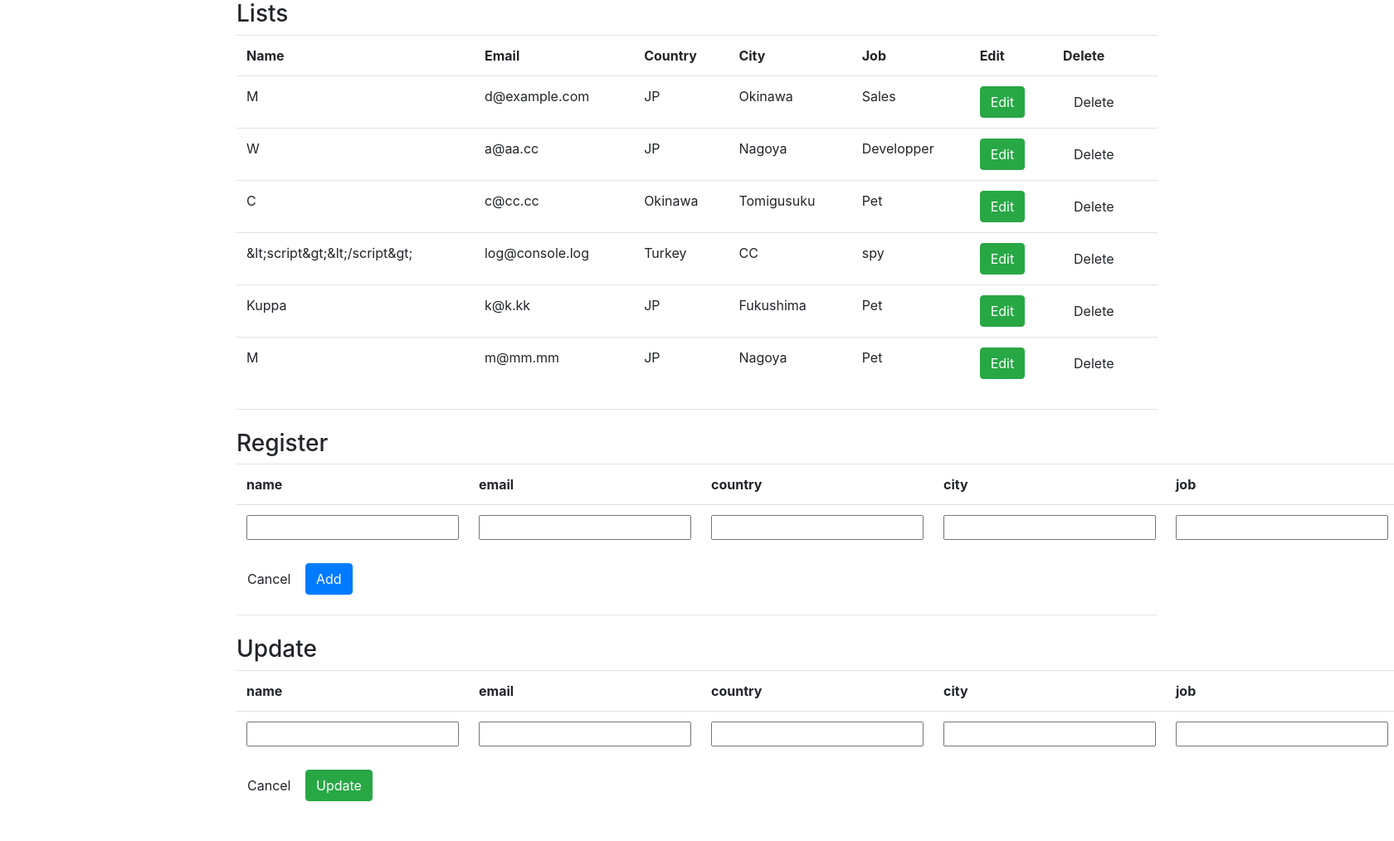
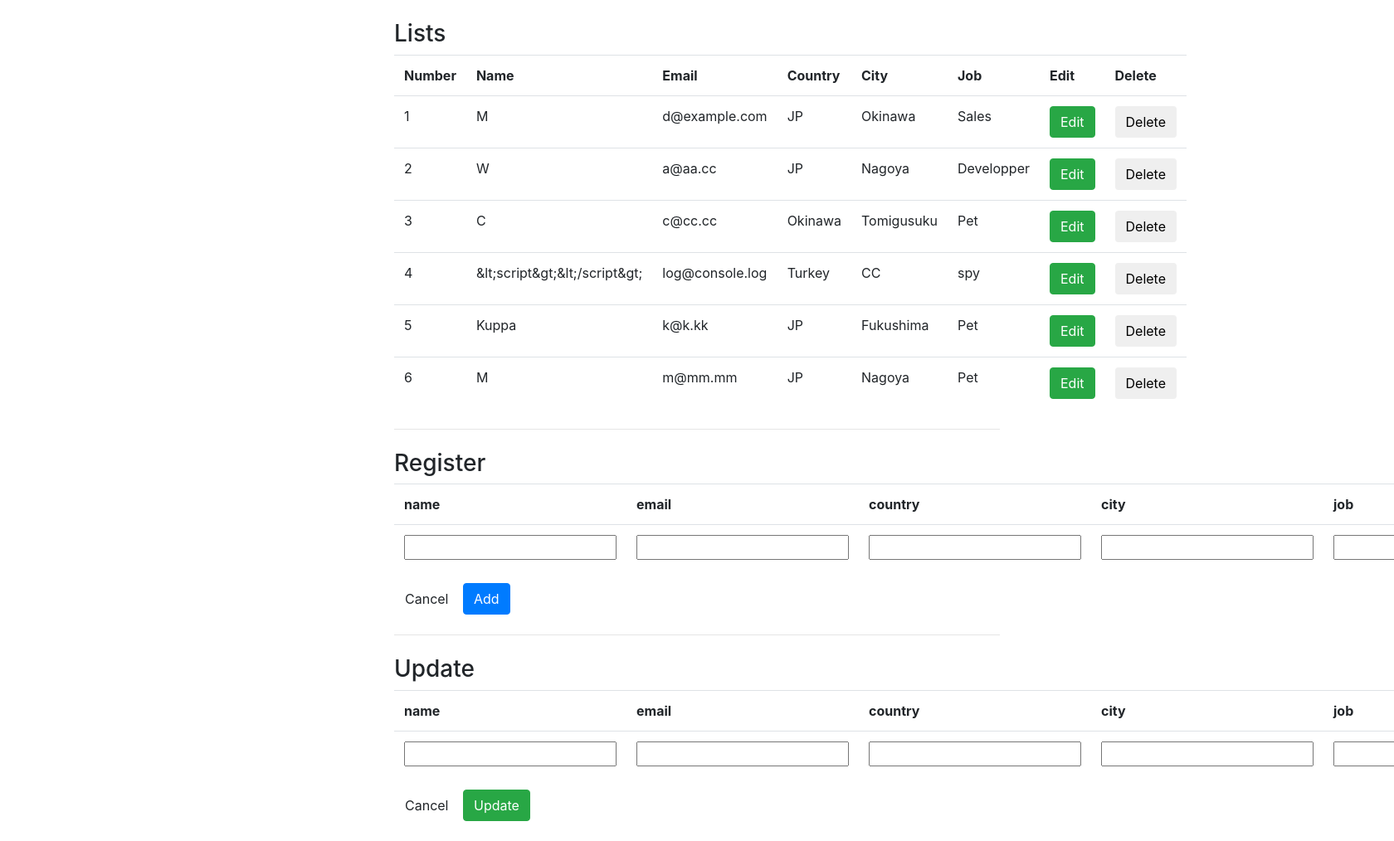
Before and after one commit to micabi/vuephp, a PHP site: page / in a window 1680 px wide; the page is wider, and only the part inside the window is pictured. Shown: that part at 83% size. Before the commit the page ends 966 px from the top of that part, so only its background shows below. Run offline with PHP 8.4, Linux system fonts and the light colour scheme; data comes from the database, SQL or seed files in the repository; both versions use the stored data as it was after the commit.

Commit message:
更新　削除を追加

```diff
--- a/contacts.php
+++ b/contacts.php
@@ -86,6 +86,7 @@ try {
                 $pdo->setAttribute(PDO::ATTR_EMULATE_PREPARES, false);
 
                 // echo("接続成功");
+                $data = array();
 
                 $sql = 'update contacts set name = ?, email = ?, country = ?, city = ?, job = ? where id = ?';
                 $data[] = $name;
@@ -99,7 +100,25 @@ try {
 
                 $pdo = null;
 
-                }
+            }
+
+            if($action === 'delete'){
+
+                $id = $_POST['id'];
+                $pdo = new PDO("sqlite:vue.db");
+                $pdo->setAttribute(PDO::ATTR_ERRMODE, PDO::ERRMODE_EXCEPTION);
+                $pdo->setAttribute(PDO::ATTR_EMULATE_PREPARES, false);
+
+                // echo("接続成功");
+                $data = array();
+
+                $sql = 'delete from contacts where id = ?';
+                $data[] = $id;
+                $stmt = $pdo->prepare($sql);
+                $stmt->execute($data);
+
+                $pdo = null;
+            }
         break;
     }
 
--- a/index.php
+++ b/index.php
@@ -11,15 +11,16 @@
 <body>
 
   <div id="app">
-    <div class="container">
+    <div class="container mt-4 mb-4">
       <div class="row">
-        <div class="col-md-12">
+        <div class="col-md-8 mx-auto">
 
           <!-- 一覧 -->
           <h3>Lists</h3>
           <form>
             <table class="table">
               <tr>
+                <th>Number</th>
                 <th>Name</th>
                 <th>Email</th>
                 <th>Country</th>
@@ -28,7 +29,8 @@
                 <th>Edit</th>
                 <th>Delete</th>
               </tr>
-              <tr v-for="contact in contacts" v-bind:key="contact.id">
+              <tr v-for="(contact, num) in contacts" v-bind:key="contact.id">
+                <td>{{ num+1 }}</td>
                 <td>{{ contact.name }}</td>
                 <td>{{ contact.email }}</td>
                 <td>{{ contact.country }}</td>
@@ -38,7 +40,7 @@
                   <button type="button" class="btn btn-success" v-on:click="getContact(contact.id, contact.name, contact.email, contact.country, contact.city, contact.job)">Edit</button>
                 </td>
                 <td>
-                  <a class="btn btn-lightgray">Delete</a>
+                  <button type="button" class="btn btn-lightgray" v-on:click="deleteContact(contact.id)">Delete</button>
                 </td>
               </tr>
             </table>
@@ -51,7 +53,7 @@
           <h3>Register</h3>
           <form v-on:submit.prevent="postCheckForm()">
             <table class="table">
-            <tr>
+              <tr>
                 <th>name</th>
                 <th>email</th>
                 <th>country</th>
@@ -96,7 +98,7 @@
             <button class="btn btn-success">Update</button>
           </form>
 
-        </div><!-- /.col-md-12 -->
+        </div><!-- /.col-md-8 -->
       </div><!-- /.row -->
     </div><!-- /.container -->
   </div><!-- /#app -->
--- a/js/main.js
+++ b/js/main.js
@@ -2,6 +2,7 @@ new Vue({
   el: '#app',
   data() {
     return {
+
       // 新規登録用
       id: 0,
       name: '',
@@ -21,8 +22,8 @@ new Vue({
       putCity: '',
       putJob: '',
 
-      // バリデーション
-      validation: false
+      // 削除用
+      deleteId: 0
     }
   },
   mounted() {
@@ -148,7 +149,7 @@ new Vue({
       this.putJob = '';
     },
 
-    // バリデーション
+    // 更新バリデーション
     updateCheckForm: function (e) {
 
       if (!this.putName || !this.putEmail || !this.putCountry || !this.putCity || !this.putJob) {
@@ -159,6 +160,24 @@ new Vue({
       }
 
       e.preventDefault();
+    },
+
+    // 削除
+    deleteContact: function(id){
+      this.deleteId = id;
+
+      let postData = new URLSearchParams();
+      postData.append('action', 'delete');
+      postData.append('id', this.deleteId);
+
+      axios.post('contacts.php', postData)
+      .then((response) => {
+        this.getContacts();
+        this.deleteId = 0;
+      })
+      .catch((error) => {
+        console.log(error);
+      });
     }
 
   }
```
Also changed, not shown: vue.db.
